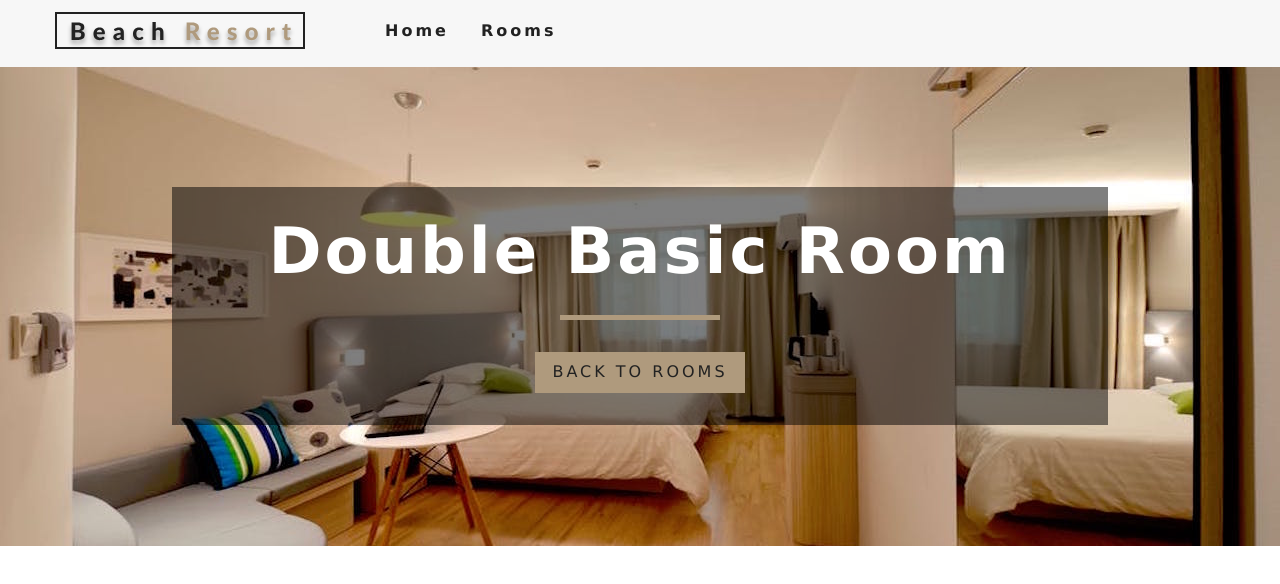
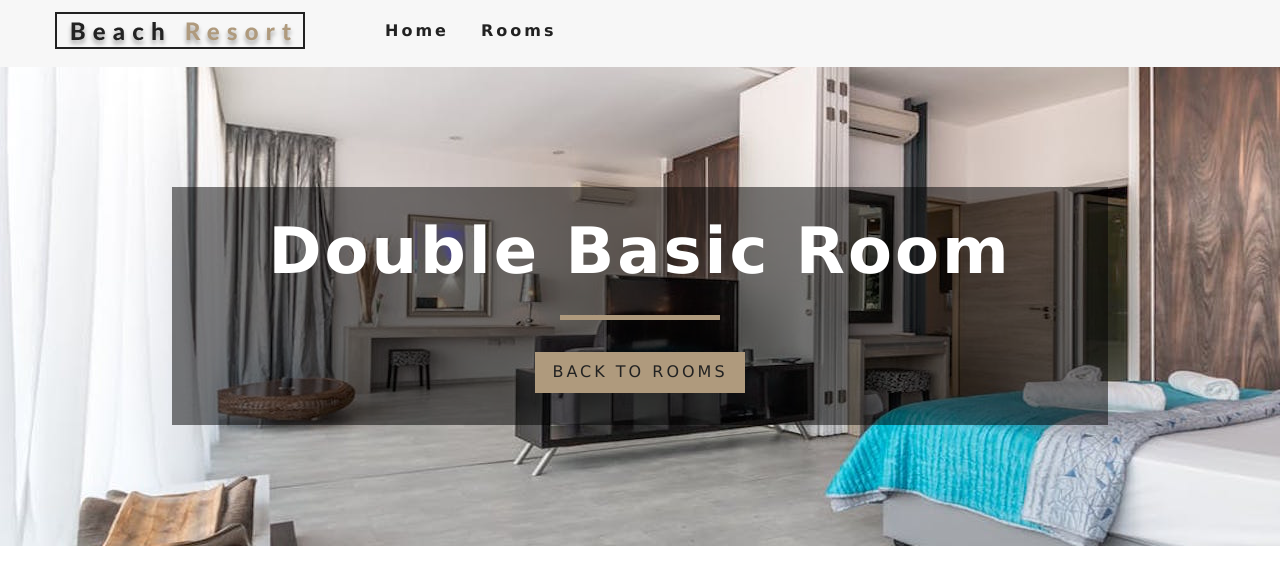
Before and after one commit to tilwanigaurav8/resort-reactjs, a React (Create React App) app: page /rooms/double-basic in a window 1280 px wide. Shown: the top 584 px of the page. Built offline with nearby package versions, Linux system fonts and the light colour scheme.

Commit message:
slug-correction

```diff
--- a/src/components/StyledHero.js
+++ b/src/components/StyledHero.js
@@ -2,7 +2,7 @@
 import defaultImg from '../images/room-1.jpeg';
 const StyledHero=styled.header`
     min-height: 60vh;
-    background: url(${defaultImg}) center/cover no-repeat;
+    background: url(${props=>props.img?props.img:defaultImg}) center/cover no-repeat;
     display: flex;
     align-items: center;
     justify-content: center;
--- a/src/components/room.js
+++ b/src/components/room.js
@@ -9,7 +9,7 @@
             <div className='img-container'>
                 <img src={images[0] || defaultImg} alt="single room" />
                 <div className='price-top'>
-                    <h6>${price}</h6>
+                    <h6>₹{price}</h6>
                     <p>per night</p>
                 </div>
                 <Link to={`/rooms/${slug}`} className='btn-primary room-link'>
--- a/src/pages/Singleroom.js
+++ b/src/pages/Singleroom.js
@@ -32,7 +32,7 @@
 
         const {name,description,capacity,size,price,extras,breakfast,pets,images}=room;
         return (
-            <StyledHero img={images[0]}>
+            <StyledHero img={images[0] || this.state.defaultBcg}>
                 <Banner title={`${name} room`}>
                     <Link to='/rooms' className='btn-primary'>back to rooms</Link>
                 </Banner>
```
